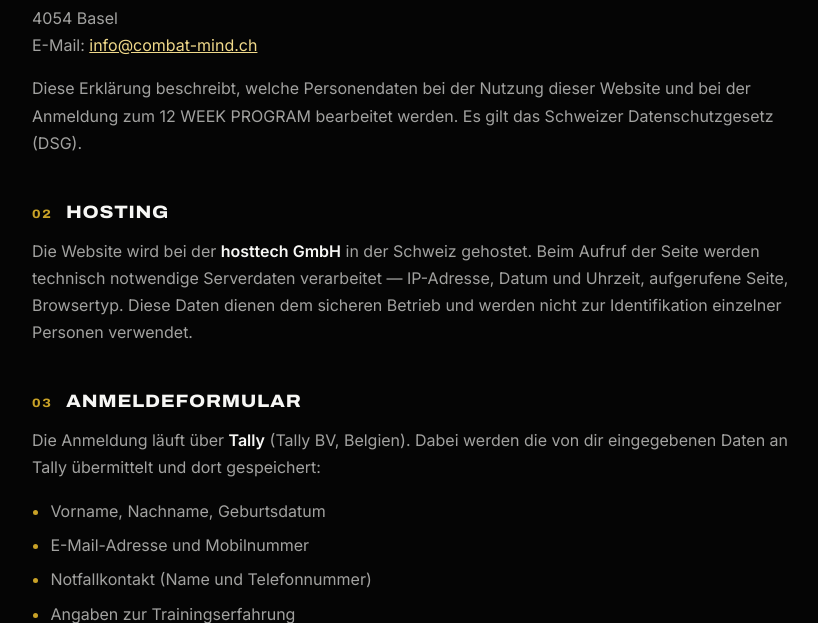
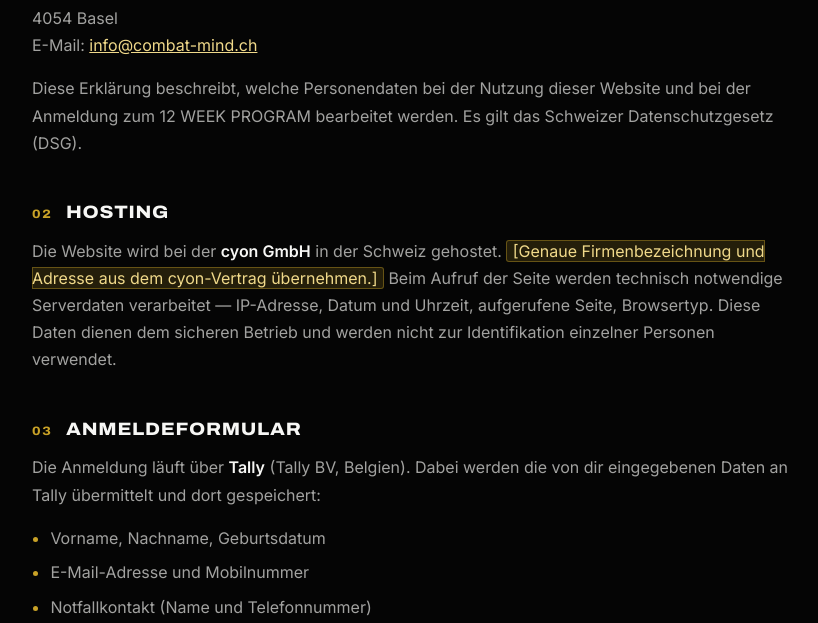
Before and after one commit to jeremygubler/testing, a PHP site: page /datenschutz.php in a window 1280 px wide. Shown: the part 504-1127 px from the top of the page, without its empty margins (228-1046 px from the left). Run offline with PHP 8.4, Linux system fonts and the light colour scheme.

Commit message:
Name cyon as the host instead of hosttech
The privacy policy names the hosting provider as a data processor, so a wrong
name there is a wrong statement in a legal document, not a typo. Marked the
exact company name and address as still to be taken from the cyon contract.

README now targets cyon: Apache (so the .htaccess applies), PHP 8, SSH, and
public_html as the web root.

Co-Authored-By: Claude Opus 5 <noreply@anthropic.com>
Claude-Session: https://claude.ai/code/session_01EGK4gRVi2KqP7JTKDKp9ac

```diff
--- a/combatmind/datenschutz.php
+++ b/combatmind/datenschutz.php
@@ -20,7 +20,9 @@ legal_head('Datenschutzerklärung', 'Wie COMBAT MIND Personendaten bearbeitet
 
   <section>
     <h2>Hosting</h2>
-    <p>Die Website wird bei der <strong>hosttech GmbH</strong> in der Schweiz gehostet.
+    <p>Die Website wird bei der <strong>cyon GmbH</strong> in der Schweiz gehostet.
+    <span class="todo">[Genaue Firmenbezeichnung und Adresse aus dem cyon-Vertrag
+    übernehmen.]</span>
     Beim Aufruf der Seite werden technisch notwendige Serverdaten verarbeitet — IP-Adresse,
     Datum und Uhrzeit, aufgerufene Seite, Browsertyp. Diese Daten dienen dem sicheren
     Betrieb und werden nicht zur Identifikation einzelner Personen verwendet.</p>
```
Also changed, not shown: combatmind/README.md.
